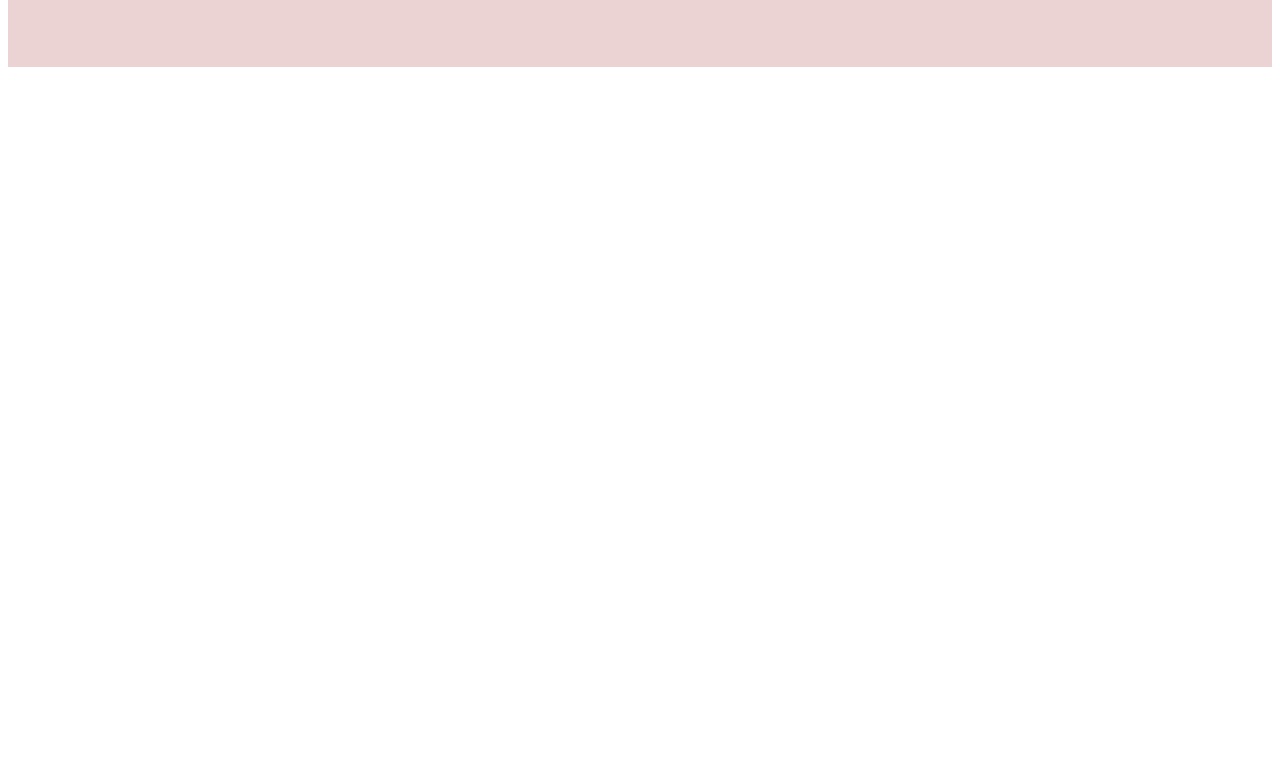
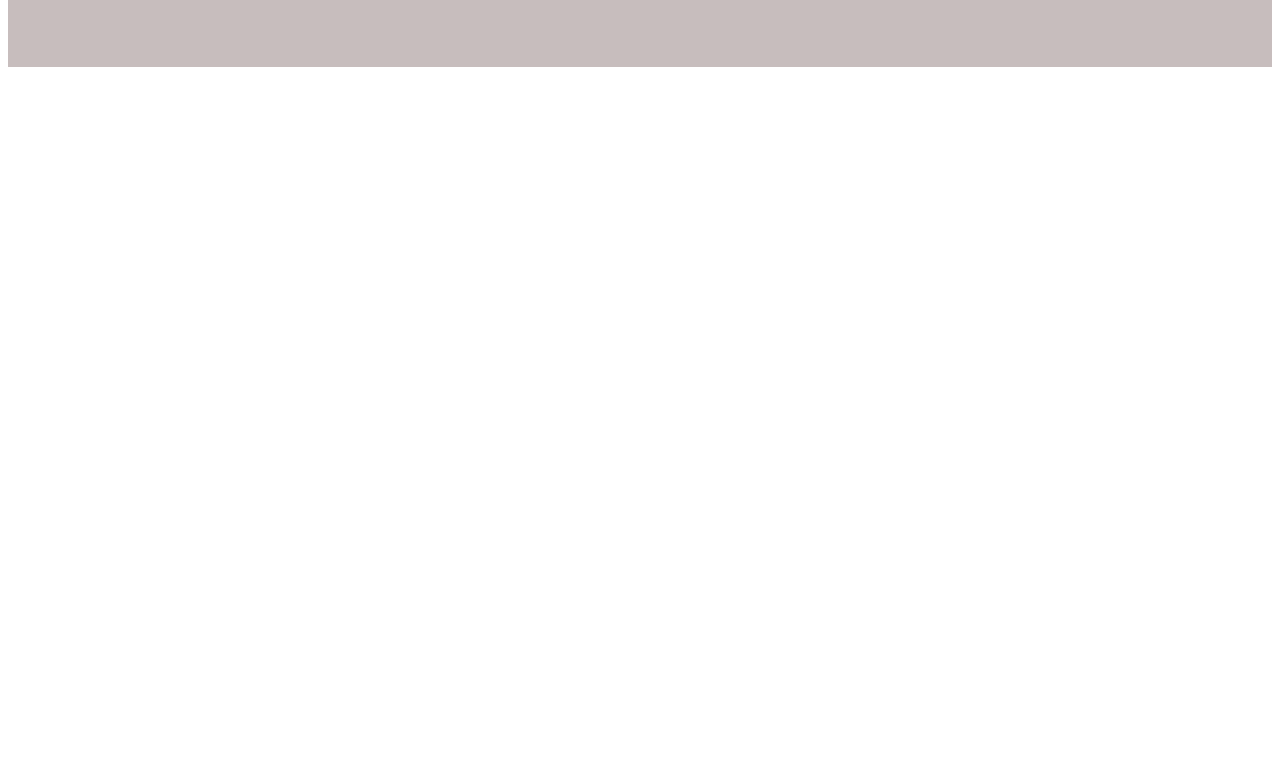
Before and after one commit to Cheikh-Nakamoto/DisgnLearning, a plain HTML site: page design_a_repoduire/index.html in a window 1280 px wide. Shown: the part 41-800 px from the top of the page. Drawn offline with Linux system fonts and the light colour scheme.

Commit message:
Update index.html to include stylesheet link and modify nav background color in style.css

```diff
--- a/design_a_repoduire/css/style.css
+++ b/design_a_repoduire/css/style.css
@@ -8,5 +8,5 @@
  nav {
     width: 100%;
     height: 100px;
-    background-color: #ecd3d3;
+    background-color: #c7bdbd;
 }
--- a/design_a_repoduire/index.html
+++ b/design_a_repoduire/index.html
@@ -3,15 +3,14 @@
 <head>
     <meta charset="UTF-8">
     <meta name="viewport" content="width=device-width, initial-scale=1.0">
+    <title>Mon Studio by AltinS</title>
     <link rel="stylesheet" href="css/style.css" />
-    <title>Mon Studio by AltinS</title>
 </head>
 <body>
     <div id="main">
         <nav>
             <div class="logo">STUDIO.</div>
         </nav>
-
     </div>
 
 </body>
```
